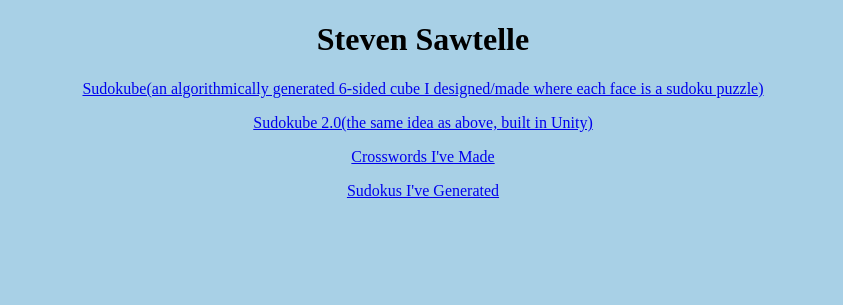
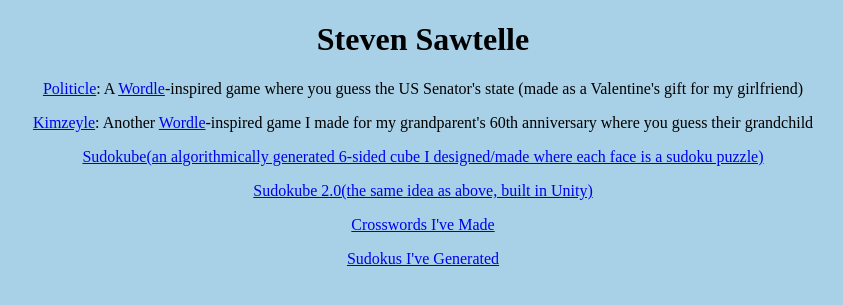
Before and after one commit to StevenSawtelle/stevensawtelle.github.io, a Jekyll site: the page built from puzzles.md, in a window 1280 px wide. Shown: the top 305 px of the page, without its empty margins (217-1060 px from the left). Built offline with Jekyll 4.4.1, drawn with Linux system fonts in a browser that asks for light colours; some web fonts are replaced; our own code applies the rules of GitHub Pages for plain Markdown files.

Commit message:
Add links to politicle and kimzeyle

```diff
--- a/puzzles.md
+++ b/puzzles.md
@@ -15,6 +15,8 @@
 
 <h1>Steven Sawtelle</h1>
 
+<p><a href="https://politicle.us/" class="nav">Politicle</a>: A <a href="https://www.nytimes.com/games/wordle/index.html" class="nav">Wordle</a>-inspired game where you guess the US Senator's state (made as a Valentine's gift for my girlfriend)</p>
+<p><a href="https://kimzeyle.com/" class="nav">Kimzeyle</a>: Another <a href="https://www.nytimes.com/games/wordle/index.html" class="nav">Wordle</a>-inspired game I made for my grandparent's 60th anniversary where you guess their grandchild</p>
 <p><a href="/puzzles/sudokube" class="nav">Sudokube(an algorithmically generated 6-sided cube I designed/made where each face is a sudoku puzzle)</a></p>
 <p><a href="/puzzles/sudokube2" class="nav">Sudokube 2.0(the same idea as above, built in Unity)</a></p>
 <p><a href="/puzzles/crosswords" class="nav">Crosswords I've Made</a></p>
```
Also changed, not shown: index.md (+1 -1 lines), README.md, 2 other files.
